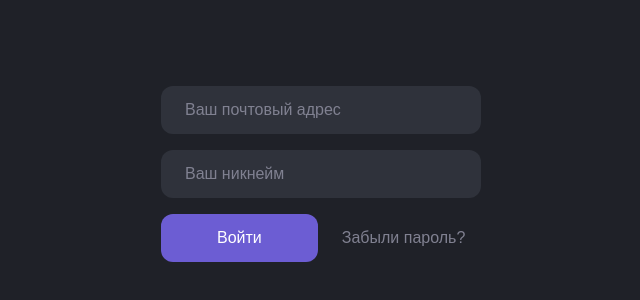
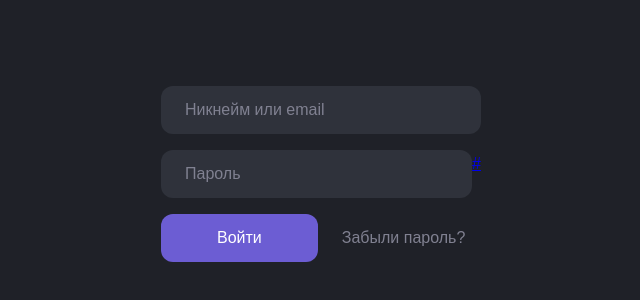
Before and after one commit to NikitaSheremeta/wildhunt-client-personal-cabinet, a Vue app: page / in a window 1280 px wide. Shown: the part 226-526 px from the top of the page, without its empty margins (319-959 px from the left). Built offline with nearby package versions, Linux system fonts and the light colour scheme; a web font is replaced by a local one.

Commit message:
Refactoring link components, button and input

```diff
--- a/src/assets/scss/variables/colors.scss
+++ b/src/assets/scss/variables/colors.scss
@@ -6,7 +6,7 @@ $gray-400: #ced4da;
 $gray-500: #adb5bd;
 $gray-600: #808191;
 $gray-700: #495057;
-$gray-800: #343a40;
+$gray-800: #2f323b;
 $gray-900: #212529;
 
 // Color values
--- a/src/components/BaseButton.vue
+++ b/src/components/BaseButton.vue
@@ -53,7 +53,7 @@ export default {
       return this.fullWidth ? 'full-width' : '';
     },
     colorModifier() {
-      return this.color !== '' ? `-${this.color}` : '';
+      return this.color !== '' ? this.color : '';
     }
   }
 };
@@ -62,11 +62,14 @@ export default {
 <style lang="scss" scoped>
 $border-radius: 12px;
 $padding: 24px 56px;
+$height: 32px;
 
-$colors-default: (
-  background-color: $primary,
-  hover-background: darken($primary, 5%),
-  color: $font-color-base
+$colors: (
+  primary: (
+    background-color: $primary,
+    hover-background: darken($primary, 5%),
+    color: $font-color-base
+  )
 );
 
 .base-button {
@@ -75,25 +78,25 @@ $colors-default: (
   align-items: center;
   justify-content: center;
   overflow: hidden;
-  height: 32px;
-  background-color: $primary;
+  padding: $padding;
+  height: $height;
   border: 0;
-  padding: $padding;
   border-radius: $border-radius;
-  color: $white;
+  background-color: map-get($colors, primary, background-color);
   line-height: $line-height-base;
+  color: map-get($colors, primary, color);
   font-family: $font-family-base;
   font-weight: $font-weight-base;
   font-size: $font-size-base;
+  cursor: pointer;
   outline: none;
-  cursor: pointer;
   text-decoration: none;
   user-select: none;
   transition: 0.2s;
 
   &:hover,
   &:focus {
-    background-color: map-get($colors-default, hover-background);
+    background-color: map-get($colors, primary, hover-background);
   }
 
   &.full-width {
--- a/src/components/BaseInput.vue
+++ b/src/components/BaseInput.vue
@@ -2,6 +2,12 @@
   <div :class="computedClasses">
     <label class="label">
       <input v-bind="attrs" />
+      <a
+        v-if="type === 'password'"
+        href="#"
+        @click.stop.prevent="changePasswordType"
+        >#</a
+      >
     </label>
   </div>
 </template>
@@ -10,29 +16,51 @@
 export default {
   name: 'BaseInput',
   props: {
+    tagName: {
+      type: String,
+      default: 'input',
+      validator: (value) => ['input', 'textarea'].includes(value)
+    },
+    type: {
+      type: String,
+      default: 'text'
+    },
     baseClassName: {
       type: String,
       default: 'base-input'
-    },
-    placeholder: {
-      type: String,
-      default: null
     },
     required: {
       type: Boolean,
       default: false
     }
   },
+  data: () => ({
+    localType: ''
+  }),
   computed: {
     computedClasses() {
       return [this.baseClassName];
     },
     attrs() {
       return {
+        ...this.$attrs,
+        type: this.tagName !== 'textarea' ? this.localType : null,
         ref: 'field',
-        class: 'field',
-        placeholder: this.placeholder ?? null
+        class: 'field'
       };
+    }
+  },
+  watch: {
+    type: {
+      immediate: true,
+      handler(val) {
+        this.localType = val;
+      }
+    }
+  },
+  methods: {
+    changePasswordType() {
+      this.localType = this.localType === 'password' ? 'text' : 'password';
     }
   }
 };
@@ -52,12 +80,23 @@ $input: (
   font-style: normal
 );
 
+$colors: (
+  primary: (
+    background-color: $gray-800,
+    color: $font-color-base,
+    placeholder-color: $font-color-secondary,
+    hover-placeholder-color: $gray-700
+  )
+);
+
 .base-input {
   display: block;
   position: relative;
   width: 100%;
-  background-color: #2f323b;
-  border-radius: map-get($input, border-radius);
+  font-family: map-get($input, font-family);
+  font-weight: map-get($input, font-weight);
+  font-size: map-get($input, font-size);
+  font-style: map-get($input, font-style);
 
   .label {
     display: flex;
@@ -67,20 +106,22 @@ $input: (
 
   .field {
     display: block;
+    padding: nth(map-get($input, padding), 1) nth(map-get($input, padding), 2);
     width: 100%;
     min-width: 0;
-    background-color: transparent;
+    height: map-get($input, height);
+    background-color: map-get($colors, primary, background-color);
     border: none;
-    color: $font-color-base;
+    border-radius: map-get($input, border-radius);
+    color: map-get($colors, primary, color);
     font-family: inherit;
+    font-size: map-get($input, font-size);
+    font-style: inherit;
     text-overflow: ellipsis;
-    padding: nth(map-get($input, padding), 1) nth(map-get($input, padding), 2);
-    height: map-get($input, height);
-    font-size: map-get($input, font-size);
 
     @include placeholder() {
       line-height: 1;
-      color: $font-color-secondary;
+      color: map-get($colors, primary, placeholder-color);
       font-family: inherit;
       font-size: inherit;
       transition: 0.2s;
@@ -92,7 +133,7 @@ $input: (
     }
 
     &:focus::-webkit-input-placeholder {
-      color: $gray-700;
+      color: map-get($colors, primary, hover-placeholder-color);
     }
   }
 }
--- a/src/components/Link.vue
+++ b/src/components/Link.vue
@@ -15,14 +15,21 @@ export default {
     color: {
       type: String,
       default: 'primary'
+    },
+    underline: {
+      type: Boolean,
+      default: false
     }
   },
   computed: {
     computedClasses() {
-      return [this.baseClassName, this.colorModifier];
+      return [this.baseClassName, this.colorModifier, this.underlineModifier];
     },
     colorModifier() {
       return this.color !== '' ? this.color : '';
+    },
+    underlineModifier() {
+      return this.underline ? 'underline' : '';
     }
   }
 };
@@ -30,28 +37,32 @@ export default {
 
 <style lang="scss" scoped>
 $colors: (
-  primary: (
+  secondary: (
     color: $font-color-secondary,
     hover-color: $font-color-base
   )
 );
 
 .link {
+  display: inline-block;
   text-decoration: none;
   cursor: pointer;
   transition: 0.2s;
 
   &:hover {
-    color: $font-color-base;
-    text-decoration: underline;
+    color: $font-color-secondary;
   }
 
   &.secondary {
-    color: map-get($colors, primary, color);
+    color: map-get($colors, secondary, color);
 
     &:hover {
-      color: map-get($colors, primary, hover-color);
+      color: map-get($colors, secondary, hover-color);
     }
+  }
+
+  &.underline {
+    text-decoration: underline;
   }
 }
 </style>
--- a/src/views/Home.vue
+++ b/src/views/Home.vue
@@ -6,16 +6,16 @@
           <BaseInput
             :class="$style['form-item']"
             type="text"
-            placeholder="Ваш почтовый адрес"
+            placeholder="Никнейм или email"
           />
           <BaseInput
             :class="$style['form-item']"
             type="password"
-            placeholder="Ваш никнейм"
+            placeholder="Пароль"
           />
-          <BaseButton>Войти</BaseButton>
-          <Link :class="$style['form-link']" color="secondary"
-            >Забыли пароль?
+          <BaseButton> Войти </BaseButton>
+          <Link :class="$style['form-link']" color="secondary">
+            Забыли пароль?
           </Link>
         </div>
       </div>
```
